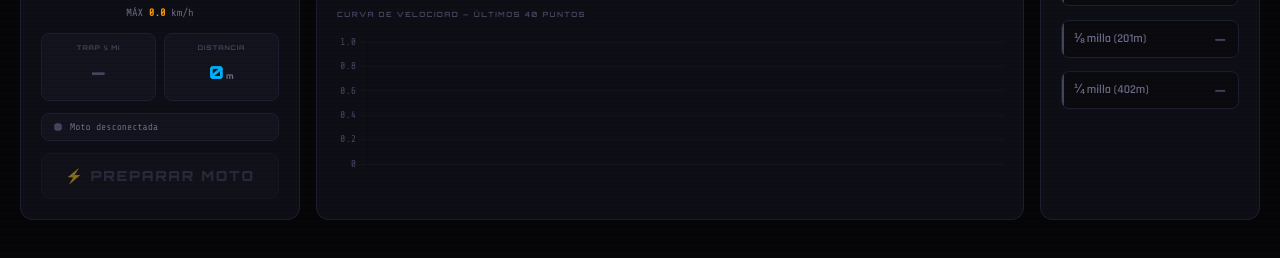
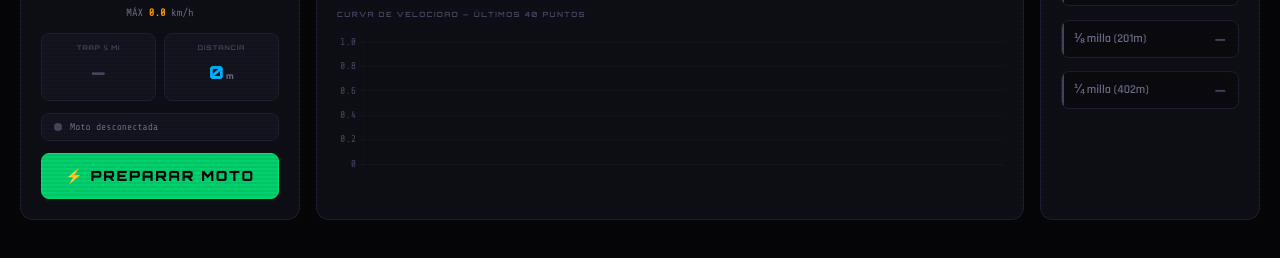
Before and after one commit to Herrera914/dragmoto-backend, a website: page public/index.html in a window 1280 px wide. Shown: the part 326-584 px from the top of the page. Drawn offline with nearby package versions, Linux system fonts and the light colour scheme; no server answers.

Commit message:
fix: botón PREPARAR siempre habilitado, error lo maneja el servidor

```diff
--- a/public/index.html
+++ b/public/index.html
@@ -134,14 +134,13 @@ body::before{content:'';position:fixed;inset:0;background:repeating-linear-gradi
       <!-- Botón PREPARAR MOTO -->
       <button class="w-full py-3 rounded-lg font-orbitron text-sm font-black tracking-[0.12em] cursor-pointer transition-all duration-200 border"
               ng-class="{
-                'bg-dm-green/90 border-dm-green text-dm-bg hover:bg-dm-green':   prepSt === '' && motoConectada,
-                'bg-dm-orange/80 border-dm-orange text-dm-bg cursor-wait':        prepSt === 'sending',
-                'bg-dm-green border-dm-green text-dm-bg':                          prepSt === 'ok',
-                'bg-dm-red/80 border-dm-red text-white':                           prepSt === 'error',
-                'bg-dm-s3 border-dm-border text-dm-muted cursor-not-allowed opacity-50': !motoConectada && prepSt === ''
+                'bg-dm-green/90 border-dm-green text-dm-bg hover:bg-dm-green': prepSt === '',
+                'bg-dm-orange/80 border-dm-orange text-dm-bg cursor-wait':     prepSt === 'sending',
+                'bg-dm-green border-dm-green text-dm-bg':                       prepSt === 'ok',
+                'bg-dm-red/80 border-dm-red text-white':                        prepSt === 'error'
               }"
               ng-click="preparar()"
-              ng-disabled="!motoConectada || prepSt === 'sending'">
+              ng-disabled="prepSt === 'sending'">
         <span ng-if="prepSt === ''">⚡ PREPARAR MOTO</span>
         <span ng-if="prepSt === 'sending'">ENVIANDO...</span>
         <span ng-if="prepSt === 'ok'">✓ LISTO</span>
@@ -559,7 +558,7 @@ app.controller('AppCtrl', function($scope, $interval, Sock, Api) {
   });
 
   $scope.preparar = function() {
-    if (!$scope.motoConectada || $scope.prepSt === 'sending') return;
+    if ($scope.prepSt === 'sending') return;
     $scope.prepSt  = 'sending';
     $scope.prepMsg = 'Enviando...';
     Sock.emit('web_trigger_prepare');
```
